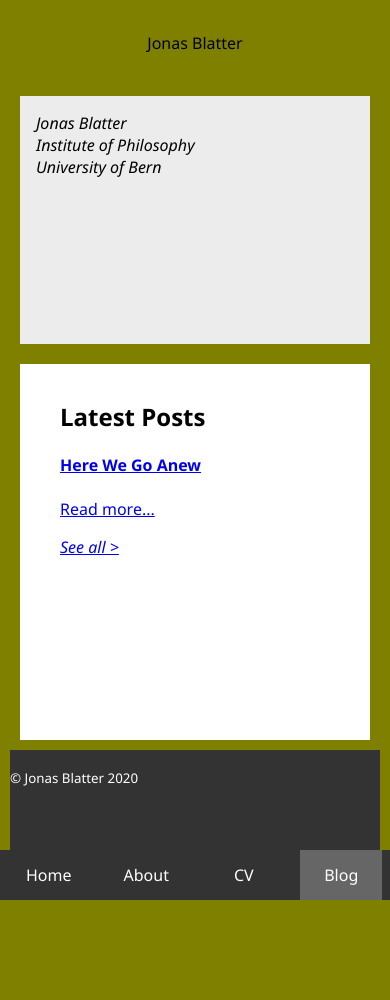
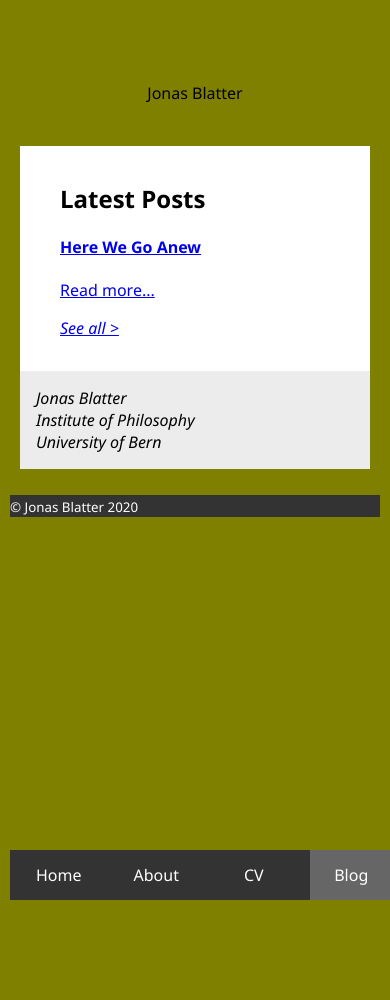
Before and after one commit to jonasblatter/jonasblatter.github.io, a Jekyll site: the page built from blog.md, in a window 390 px wide. Built offline with Jekyll 4.4.1, drawn with Linux system fonts in a browser that asks for light colours; our own code applies the rules of GitHub Pages for plain Markdown files; before the commit the page ends 900 px from its top, so only the background shows below that.

Commit message:
no small grids

```diff
--- a/_sass/main.scss
+++ b/_sass/main.scss
@@ -128,12 +128,8 @@ dd + dt, dt + dd {margin-top: 1em;}
   :root {--base-width: 100%;}
   body {
     background-color: olive;
-    grid-template-areas:
-    'header header header'
-    'left main right'
-    'left footer right';
-    grid-template-rows: min-content auto 150px;
-    grid-template-columns: 10px auto 10px;
+    display: block;
+    padding: 50px 10px;
   }
   header {
     h1, p {font-size: 1em;}
@@ -149,9 +145,6 @@ dd + dt, dt + dd {margin-top: 1em;}
   }
   main {
     padding: 10px;
-    grid-template-areas:
-      'menu'
-      'article';
-    grid-template-columns: auto;
+    display: block;
   }
 }
```
